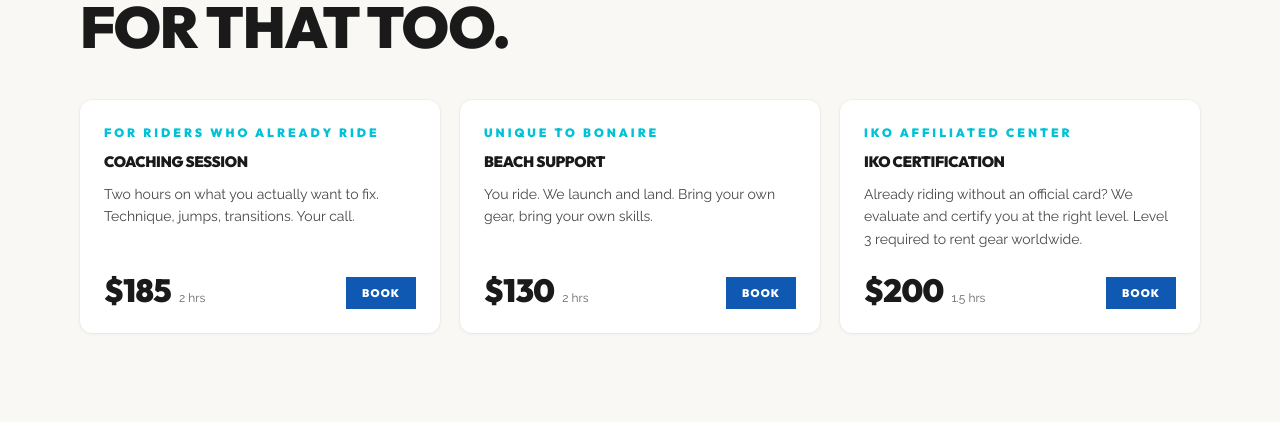
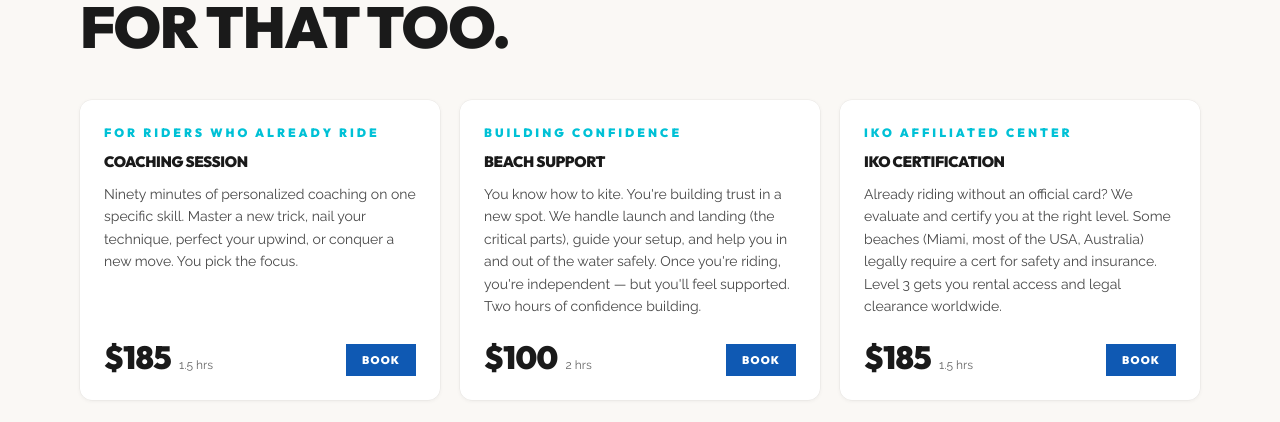
Before and after one commit to waikat/blue-bus-nextjs, a Next.js app: page /lessons in a window 1280 px wide. Shown: the part 5262-5684 px from the top of the page. Built offline with nearby package versions, Linux system fonts and the light colour scheme; no server answers.

Commit message:
Update services: IKO cert legal context, coaching personalization, beach support confidence building

```diff
--- a/src/app/lessons/page.tsx
+++ b/src/app/lessons/page.tsx
@@ -69,9 +69,9 @@ const PACKAGES: Record<string, Pkg[]> = {
 };
 
 const SERVICES = [
-  { tag: "For riders who already ride", title: "Coaching session",    desc: "Two hours on what you actually want to fix. Technique, jumps, transitions. Your call.", price: "\$185", duration: "2 hrs", vikingId: "g370000000a00000069659785" },
-  { tag: "Unique to Bonaire",           title: "Beach support",       desc: "You ride. We launch and land. Bring your own gear, bring your own skills.", price: "\$130", duration: "2 hrs", vikingId: "g370000000a00000069659785" },
-  { tag: "IKO Affiliated Center",       title: "IKO certification",   desc: "Already riding without an official card? We evaluate and certify you at the right level. Level 3 required to rent gear worldwide.", price: "\$200", duration: "1.5 hrs", vikingId: "g370000000a00000069659785" },
+  { tag: "For riders who already ride", title: "Coaching session",    desc: "Ninety minutes of personalized coaching on one specific skill. Master a new trick, nail your technique, perfect your upwind, or conquer a new move. You pick the focus.", price: "\$185", duration: "1.5 hrs", vikingId: "3700000006000000d1da41cf" },
+  { tag: "Building confidence",         title: "Beach support",       desc: "You know how to kite. You're building trust in a new spot. We handle launch and landing (the critical parts), guide your setup, and help you in and out of the water safely. Once you're riding, you're independent — but you'll feel supported. Two hours of confidence building.", price: "\$100", duration: "2 hrs", vikingId: "370000002a00000057caa525" },
+  { tag: "IKO Affiliated Center",       title: "IKO certification",   desc: "Already riding without an official card? We evaluate and certify you at the right level. Some beaches (Miami, most of the USA, Australia) legally require a cert for safety and insurance. Level 3 gets you rental access and legal clearance worldwide.", price: "\$185", duration: "1.5 hrs", vikingId: "3700000021000000564da4f2" },
 ];
 
 const INSTRUCTORS = [
```
